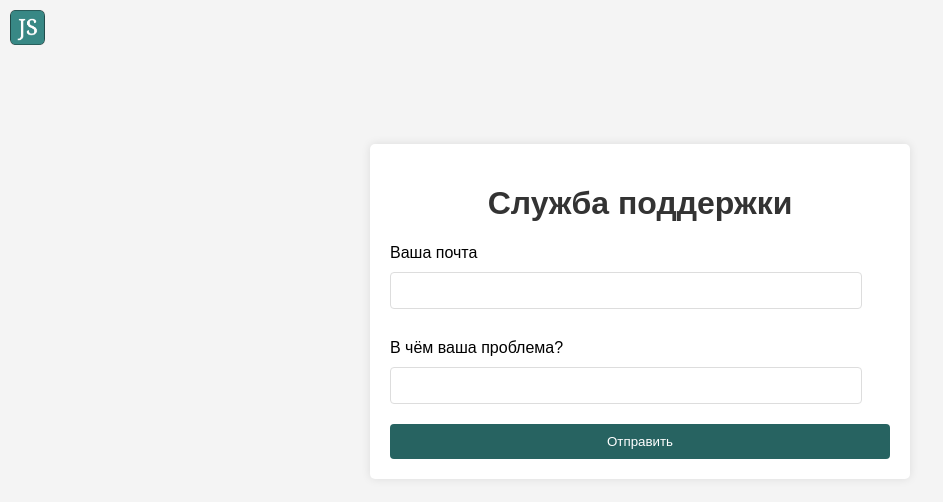
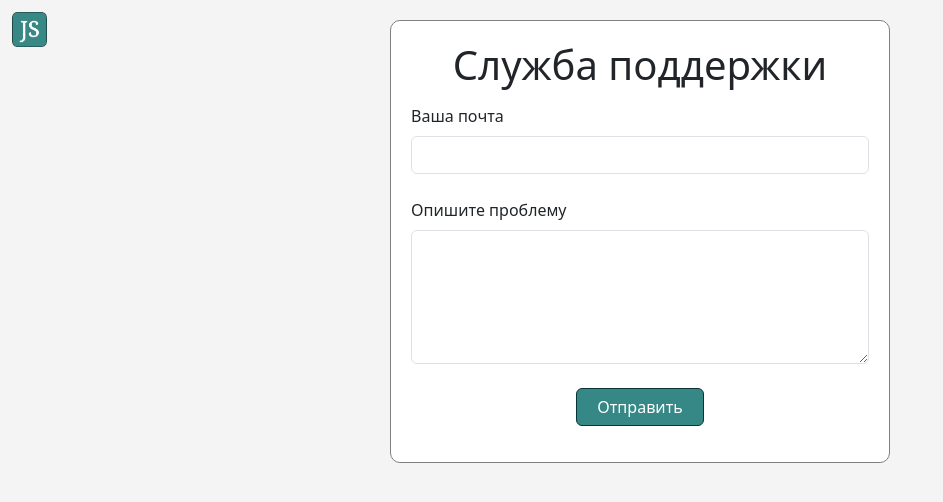
Before and after one commit to Milan-a/WebProject, a Flask app: page /support in a window 1280 px wide. Shown: the top 502 px of the page, without its empty margins (0-943 px from the left). Run offline with Flask 3, Linux system fonts and the light colour scheme.

Commit message:
дизайн обратной связи

```diff
--- a/data/users.py
+++ b/data/users.py
@@ -1,7 +1,6 @@
 import datetime
 import sqlalchemy
 from flask_login import UserMixin
-from sqlalchemy import orm
 from werkzeug.security import generate_password_hash, check_password_hash
 
 from .db_session import SqlAlchemyBase
--- a/main.py
+++ b/main.py
@@ -7,7 +7,7 @@ from data.users import User
 from data import db_session
 
 app = Flask(__name__)
-app.config['SECRET_KEY'] = 'yandexlyceum_secret_key'
+#SECRET_KEY
 login_manager = LoginManager()
 login_manager.init_app(app)
 
@@ -88,5 +88,5 @@ def support():
 
 
 if __name__ == '__main__':
-    #  db_session.global_init("db/data_base.sqlite")
+    db_session.global_init("db/data_base.sqlite")
     app.run(port=8080, host='127.0.0.1')
--- a/static/css/style_for_forms.css
+++ b/static/css/style_for_forms.css
@@ -34,3 +34,10 @@ h1 {
 p>a {
     color: #276361;
 }
+
+.support-icon {
+    position: absolute;
+    top: 12px;
+    left: 12px;
+    cursor: pointer;
+}
--- a/static/css/style_for_reg.css
+++ /dev/null
@@ -1,97 +0,0 @@
-body {
-    font-family: Arial, sans-serif;
-    background-color: #f4f4f4;
-    margin: 0;
-    padding: 20px;
- }
-
-
-.navbar {
-    list-style-type: none;
-    padding: 10px;
-    background-color: #333;
-    display: flex;
-    max-width: 235px;
-    justify-content: center;
-}
-
-
-.navbar li {
-    margin: 0 20px;
-}
-
-
-.navbar a {
-    color: white;
-    text-decoration: none;
-    padding: 10px 15px;
-}
-
-
-.navbar a:hover {
-    background-color: #575757;
-    border-radius: 5px;
-}
-
-
-.support-icon {
-            position: absolute;
-            top: 10px;
-            left: 10px;
-            cursor: pointer;
-        }
-
-
-.container {
-    max-width: 500px;
-    margin: auto;
-    margin-top: 10%;
-    background: white;
-    padding: 20px;
-    border-radius: 5px;
-    box-shadow: 0 0 10px rgba(0, 0, 0, 0.1);
-}
-
-
-h1 {
-    text-align: center;
-    color: #333;
-}
-
-
-label {
-    display: block;
-    margin: 10px 0 10px;
-}
-
-
-
-input {
-    width: 90%;
-    padding: 10px;
-    margin-bottom: 20px;
-    border: 1px solid #ddd;
-    border-radius: 4px;
-}
-
-
-
-button {
-    width: 100%;
-    padding: 10px;
-    background: #276361;
-    border: none;
-    color: white;
-    border-radius: 4px;
-    cursor: pointer;
-}
-
-
-button:hover {
-    background: #093536;
-}
-
-
-p {
-    text-align: center;
-}
--- a/templates/base.html
+++ b/templates/base.html
@@ -29,7 +29,6 @@
                     <li class="nav-item">
                         <a class="nav-link" aria-current="page" href="/resume">Резюме</a>
                     </li>
-
                     {% if current_user.is_authenticated %}
                         <li class="nav-item">
                             <a class="nav-link" aria-current="page" href="/logout">Выйти</a>
--- a/templates/login.html
+++ b/templates/login.html
@@ -12,6 +12,9 @@
     <title>Авторизация</title>
 </head>
 <body>
+    <a class="support-icon" href="/vacancies">
+        <img src="static/img/icon.png" style="width: 35px; height: 35px;" alt="Support Icon">
+    </a>
     <div class="container">
         <h1>Авторизация</h1>
         <form action="" method="post">
--- a/templates/register.html
+++ b/templates/register.html
@@ -12,6 +12,9 @@
     <title>Регистрация</title>
 </head>
 <body>
+    <a class="support-icon" href="/vacancies">
+        <img src="static/img/icon.png" style="width: 35px; height: 35px;" alt="Support Icon">
+    </a>
     <div class="container">
         <h1>Регистрация</h1>
         <form action="" method="post">
@@ -53,7 +56,7 @@
                 {% endfor %}
             </p>
             <p class="button-submit">{{ form.submit(type="submit", class="btn btn-primary") }}</p>
-            <p>Уже зарегистрировались? <a href="/login">Зарегистрироваться</a></p>
+            <p>Уже зарегистрировались? <a href="/login">Войти</a></p>
             <div style="color: grey; margin-bottom: 10px">{{ message }}</div>
         </form>
     </div>
--- a/templates/support.html
+++ b/templates/support.html
@@ -1,24 +1,31 @@
 <!DOCTYPE html>
 <html lang="ru">
 <head>
-    <meta charset="UTF-8">
-    <meta name="viewport" content="width=device-width, initial-scale=1.0">
+    <meta charset="utf-8">
+    <meta name="viewport" content="width=device-width, initial-scale=1, shrink-to-fit=no">
+    <link href="https://cdn.jsdelivr.net/npm/bootstrap@5.3.0/dist/css/bootstrap.min.css" rel="stylesheet"
+          integrity="sha384-9ndCyUaIbzAi2FUVXJi0CjmCapSmO7SnpJef0486qhLnuZ2cdeRhO02iuK6FUUVM" crossorigin="anonymous">
+    <script src="https://cdn.jsdelivr.net/npm/bootstrap@5.3.0/dist/js/bootstrap.bundle.min.js"
+            integrity="sha384-geWF76RCwLtnZ8qwWowPQNguL3RmwHVBC9FhGdlKrxdiJJigb/j/68SIy3Te4Bkz"
+            crossorigin="anonymous"></script>
+    <link rel="stylesheet" href="static/css/style_for_forms.css">
     <title>Служба поддержки</title>
-    <link rel="stylesheet" href="{{ url_for('static', filename='css/style_for_reg.css')}}">
 </head>
 <body>
-<div class="container">
     <a class="support-icon" href="/vacancies">
         <img src="static/img/icon.png" style="width: 35px; height: 35px;" alt="Support Icon">
     </a>
+    <div class="container">
     <h1>Служба поддержки</h1>
     <form action="https://api.web3forms.com/submit" method="POST">
         <input type="hidden" name="access_key" value="4d6774ae-8714-4cf9-b962-82fccbcaeaba">
-        <label for="username">Ваша почта</label>
-        <input type="text" id="username" name="username" required>
-        <label for="problem">В чём ваша проблема?</label>
-        <input type="text" id="problem" name="problem" required>
-        <button type="submit">Отправить</button>
+        <p class="form-label">Ваша почта</p>
+        <input id="username" class="form-control" name="username" required>
+        <br>
+        <p class="form-label">Опишите проблему</p>
+        <textarea id="problem" class="form-control" rows="5" name="problem" required></textarea>
+        <br>
+        <p class="button-submit"><button class="btn btn-primary">Отправить</button></p>
     </form>
 </div>
 </body>
```
